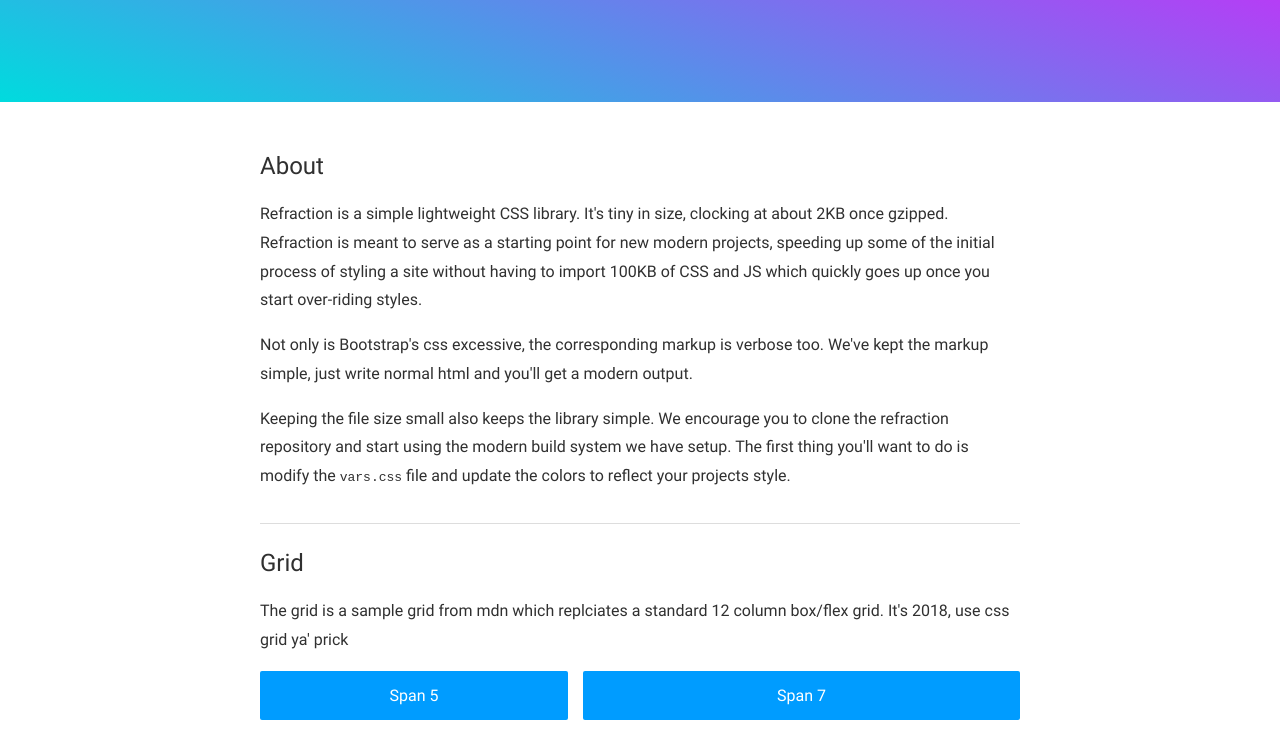
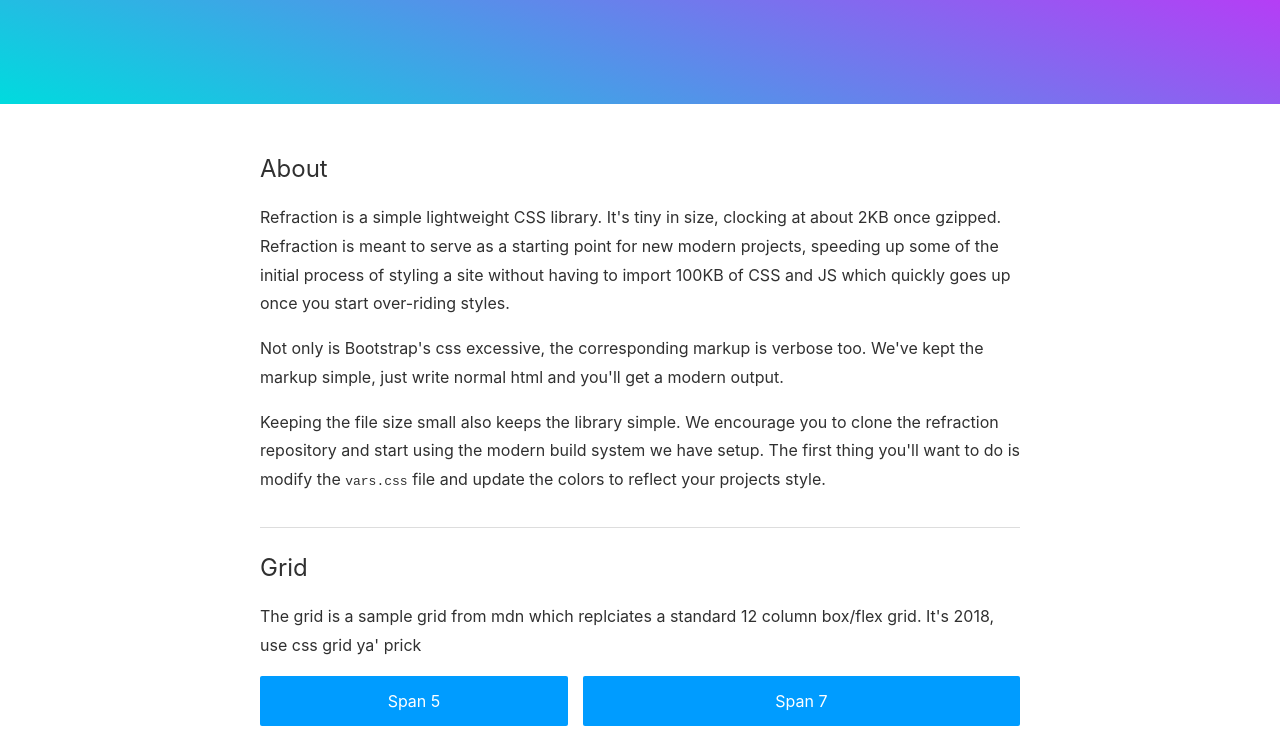
Before and after one commit to StreatCodes/refraction, a website: page index.html in a window 1280 px wide. Shown: the part 223-955 px from the top of the page. Drawn offline with nearby package versions, Linux system fonts and the light colour scheme; files that its build step writes are made by us from their sources.

Commit message:
Native font stack

```diff
--- a/src/fonts.css
+++ /dev/null
@@ -1,23 +0,0 @@
-@font-face {
-	font-family: 'Roboto';
-	font-style: normal;
-	font-weight: 300;
-	src: local('Roboto Light'), local('Roboto-Light'), url(https://fonts.gstatic.com/s/roboto/v18/KFOlCnqEu92Fr1MmSU5fBBc4.woff2) format('woff2');
-	unicode-range: U+0000-00FF, U+0131, U+0152-0153, U+02BB-02BC, U+02C6, U+02DA, U+02DC, U+2000-206F, U+2074, U+20AC, U+2122, U+2191, U+2193, U+2212, U+2215, U+FEFF, U+FFFD;
-}
-
-@font-face {
-	font-family: 'Roboto';
-	font-style: normal;
-	font-weight: 400;
-	src: local('Roboto'), local('Roboto-Regular'), url(https://fonts.gstatic.com/s/roboto/v18/KFOmCnqEu92Fr1Mu4mxK.woff2) format('woff2');
-	unicode-range: U+0000-00FF;
-}
-
-@font-face {
-	font-family: 'Roboto';
-	font-style: normal;
-	font-weight: 500;
-	src: local('Roboto Medium'), local('Roboto-Medium'), url(https://fonts.gstatic.com/s/roboto/v18/KFOlCnqEu92Fr1MmEU9fBBc4.woff2) format('woff2');
-	unicode-range: U+0000-00FF;
-}
--- a/src/main.css
+++ b/src/main.css
@@ -1,4 +1,3 @@
-@import 'fonts.css';
 @import 'vars.css';
 @import 'grid.css';
 @import 'nav.css';
@@ -11,7 +10,9 @@
 }
 
 body {
-	font-family: 'Roboto', sans-serif;
+	font-family: -apple-system, BlinkMacSystemFont, "Segoe UI", "Roboto",
+		"Helvetica Neue", Arial, sans-serif, "Apple Color Emoji",
+		"Segoe UI Emoji", "Segoe UI Symbol";
 	margin: 0 0 10px 0;
 	color: var(--black);
 }
```
Also changed, not shown: 1 other file.
